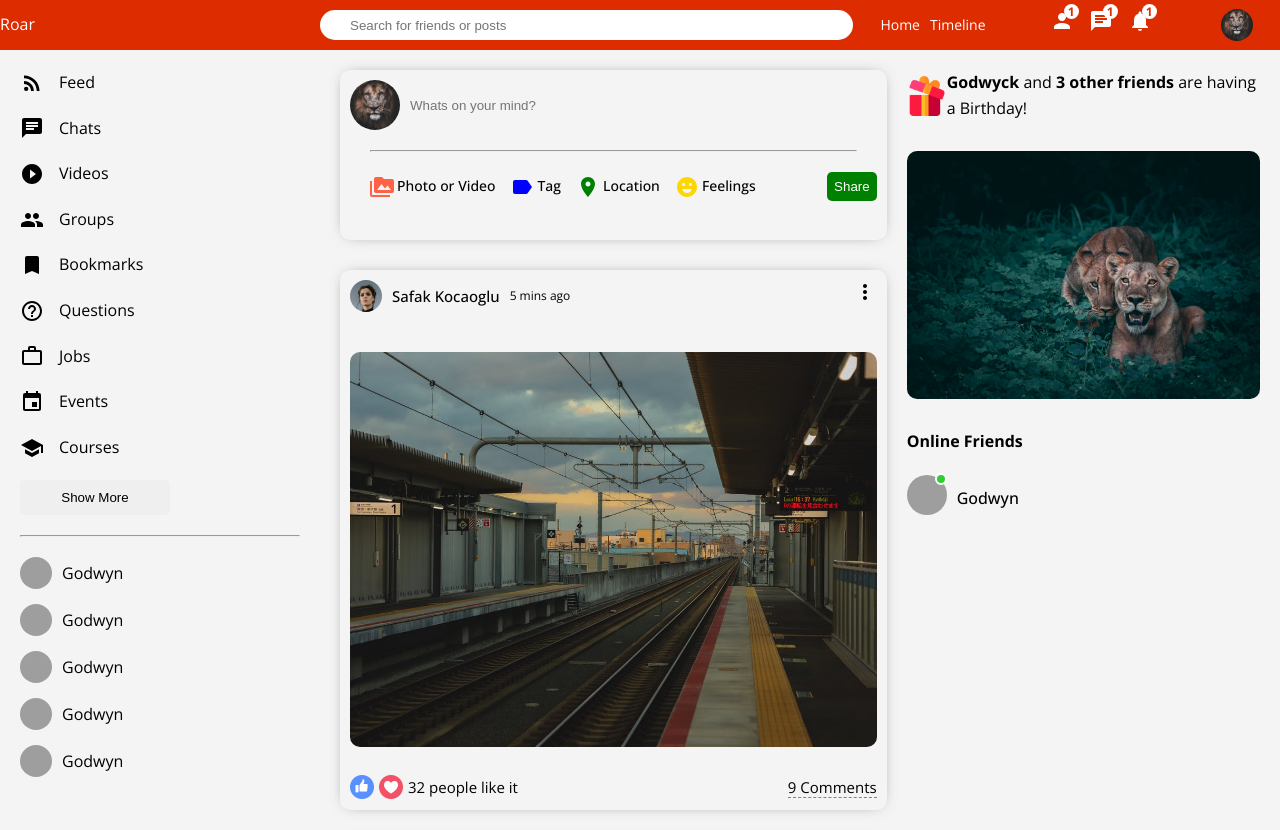
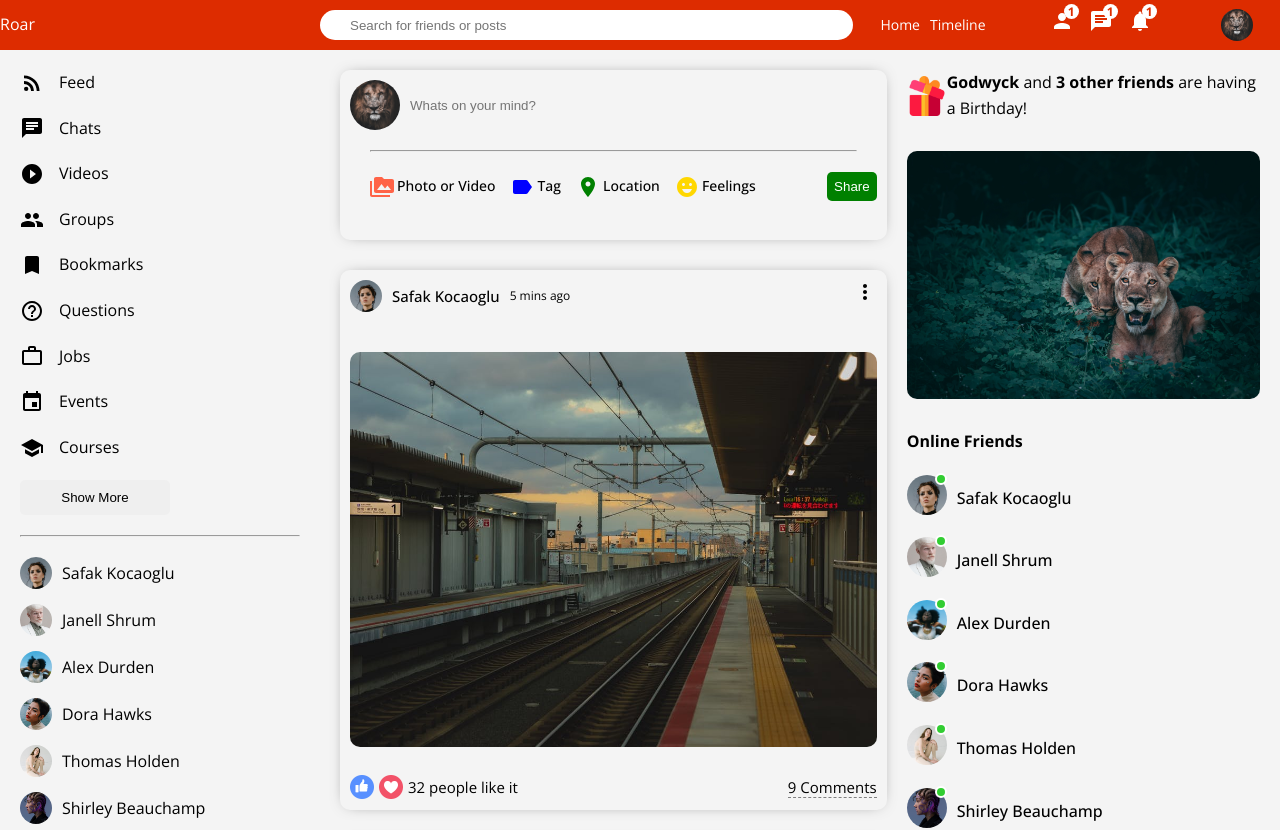
Before and after one commit to otsolap/ROAR-22, a React (Create React App) app in the folder client/: page / in a window 1280 px wide. Shown: the top 830 px of the page. Built offline with nearby package versions, Linux system fonts and the light colour scheme; grey boxes are pictures that could not be loaded.

Commit message:
like logic done.

```diff
--- /dev/null
+++ b/client/src/components/closeFriend/closeFriend.css
@@ -0,0 +1,13 @@
+.sidebarFriend {
+	display: flex;
+	align-items: center;
+	margin-bottom: 15px;
+}
+
+.sidebarFriendPic {
+	width: 32px;
+	height: 32px;
+	border-radius: 50%;
+	object-fit: cover;
+	margin-right: 10px;
+}
--- /dev/null
+++ b/client/src/components/closeFriend/closeFriend.js
@@ -0,0 +1,10 @@
+import './closeFriend.css'
+
+export default function closeFriend({ user }) {
+    return (
+        <li className="sidebarFriend">
+            <img className="sidebarFriendPic" src={user.profilePicture} alt="" />
+            <span className="sidebarFriendname">{user.username}</span>
+        </li>
+    )
+}
--- a/client/src/components/header/header.css
+++ b/client/src/components/header/header.css
@@ -7,6 +7,7 @@
 	align-items: center;
 	position: sticky;
 	top: 0;
+	z-index: 999;
 }
 
 .headerLeft {
--- a/client/src/components/notifications-bar/Notifications.js
+++ b/client/src/components/notifications-bar/Notifications.js
@@ -1,4 +1,7 @@
 import './notifications.css'
+import { Users } from '../../util/dummyData'
+import Online from '../online/Online'
+
 export default function Notifications() {
     return (
         <div className="notificationsBar">
@@ -14,13 +17,12 @@ export default function Notifications() {
                 </div>
                 <h4 className="FriendsHeader">Online Friends</h4>
                 <ul className="friendList">
-                    <li className="friend">
-                        <div className="friendImgContainer">
-                            <img src="/assets/person/Godwyn.jfif" className="friendImg" alt="" />
-                            <span className="friendOnlineStatus"></span>
-                        </div>
-                        <span className="friendUsername">Godwyn</span>
-                    </li>
+                    {Users.map(user => (
+                        <Online
+                            key={user.id}
+                            user={user}
+                        />
+                    ))}
                 </ul>
             </div>
 
--- a/client/src/components/notifications-bar/notifications.css
+++ b/client/src/components/notifications-bar/notifications.css
@@ -39,36 +39,3 @@
 	margin: 0;
 	list-style: none;
 }
-
-.friend {
-	display: flex;
-	align-items: center;
-	margin-bottom: 15px;
-}
-
-.friendImgContainer {
-	margin-right: 10px;
-	position: relative;
-}
-
-.friendImg {
-	width: 40px;
-	height: 40px;
-	border-radius: 50%;
-	object-fit: cover;
-}
-
-.friendOnlineStatus {
-	width: 12px;
-	height: 12px;
-	border-radius: 50%;
-	background-color: limegreen;
-	position: absolute;
-	right: 0px;
-	top: -2px;
-	border: 2px solid white;
-}
-
-.friendUsername {
-	font-weight: 500;
-}
--- /dev/null
+++ b/client/src/components/online/Online.js
@@ -0,0 +1,12 @@
+import './online.css'
+export default function Online({ user }) {
+    return (
+        <li className="friend">
+            <div className="friendImgContainer">
+                <img src={user.profilePicture} className="friendImg" alt="" />
+                <span className="friendOnlineStatus"></span>
+            </div>
+            <span className="friendUsername">{user.username}</span>
+        </li>
+    )
+}
--- /dev/null
+++ b/client/src/components/online/online.css
@@ -0,0 +1,32 @@
+.friend {
+	display: flex;
+	align-items: center;
+	margin-bottom: 15px;
+}
+
+.friendImgContainer {
+	margin-right: 10px;
+	position: relative;
+}
+
+.friendImg {
+	width: 40px;
+	height: 40px;
+	border-radius: 50%;
+	object-fit: cover;
+}
+
+.friendOnlineStatus {
+	width: 12px;
+	height: 12px;
+	border-radius: 50%;
+	background-color: limegreen;
+	position: absolute;
+	right: 0px;
+	top: -2px;
+	border: 2px solid white;
+}
+
+.friendUsername {
+	font-weight: 500;
+}
--- a/client/src/components/post/Post.js
+++ b/client/src/components/post/Post.js
@@ -1,8 +1,17 @@
+import { useState } from 'react'
 import './post.css'
 import { MoreVert } from '@material-ui/icons'
 import { Users } from '../../util/dummyData'
 
 export default function Post({ post }) {
+    const [like, setLike] = useState(post.like)
+    const [isLiked, setIsLiked] = useState(false)
+
+    const likeHandler = () => {
+        setLike(isLiked ? like - 1 : like + 1)
+        setIsLiked(!isLiked)
+    }
+
     return (
         <div className="post">
             <div className="postWrapper">
@@ -26,9 +35,9 @@ export default function Post({ post }) {
                 </div>
                 <div className="postBottom">
                     <div className="postBottomLeft">
-                        <img className="postIcon" src="/assets/like.png" alt="like post" />
-                        <img className="postIcon" src="/assets/heart.png" alt="love post" />
-                        <span className="postLikeCounter">{post.like} people like it</span>
+                        <img className="postIcon" src="/assets/like.png" onClick={likeHandler} alt="like post" />
+                        <img className="postIcon" src="/assets/heart.png" onClick={likeHandler} alt="love post" />
+                        <span className="postLikeCounter">{like} people like it</span>
                     </div>
                     <div className="postBottomRight">
                         <span className="postCommentTextCounter">{post.comment} Comments</span>
--- a/client/src/components/sidebar/Sidebar.js
+++ b/client/src/components/sidebar/Sidebar.js
@@ -1,5 +1,8 @@
 import './sidebar.css'
+import CloseFriend from '../closeFriend/closeFriend'
+import { Users } from '../../util/dummyData'
 import { RssFeed, Chat, PlayCircleFilledOutlined, Group, Bookmark, HelpOutline, WorkOutline, Event, School } from '@material-ui/icons'
+
 
 export default function Sidebar() {
     return (
@@ -64,26 +67,12 @@ export default function Sidebar() {
                 <button className="sidebarButton">Show More</button>
                 <hr className="sidebarHR" />
                 <ul className="sidebarFriendList">
-                    <li className="sidebarFriend">
-                        <img className="sidebarFriendPic" src="/assets/person/Godwyn.jfif" alt="" />
-                        <span className="sidebarFriendname">Godwyn</span>
-                    </li>
-                    <li className="sidebarFriend">
-                        <img className="sidebarFriendPic" src="/assets/person/Godwyn.jfif" alt="" />
-                        <span className="sidebarFriendname">Godwyn</span>
-                    </li>
-                    <li className="sidebarFriend">
-                        <img className="sidebarFriendPic" src="/assets/person/Godwyn.jfif" alt="" />
-                        <span className="sidebarFriendname">Godwyn</span>
-                    </li>
-                    <li className="sidebarFriend">
-                        <img className="sidebarFriendPic" src="/assets/person/Godwyn.jfif" alt="" />
-                        <span className="sidebarFriendname">Godwyn</span>
-                    </li>
-                    <li className="sidebarFriend">
-                        <img className="sidebarFriendPic" src="/assets/person/Godwyn.jfif" alt="" />
-                        <span className="sidebarFriendname">Godwyn</span>
-                    </li>
+                    {Users.map(user => (
+                        <CloseFriend
+                            key={user.id}
+                            user={user}
+                        />
+                    ))}
                 </ul>
             </div>
         </div>
--- a/client/src/components/sidebar/sidebar.css
+++ b/client/src/components/sidebar/sidebar.css
@@ -2,6 +2,8 @@
 	flex: 3;
 	height: calc(100vh -50px);
 	overflow-y: scroll;
+	position: sticky;
+	top: 50px;
 }
 
 ::-webkit-scrollbar {
@@ -48,17 +50,3 @@
 .sidebarHR {
 	margin: 20px 0;
 }
-
-.sidebarFriend {
-	display: flex;
-	align-items: center;
-	margin-bottom: 15px;
-}
-
-.sidebarFriendPic {
-	width: 32px;
-	height: 32px;
-	border-radius: 50%;
-	object-fit: cover;
-	margin-right: 10px;
-}
```
